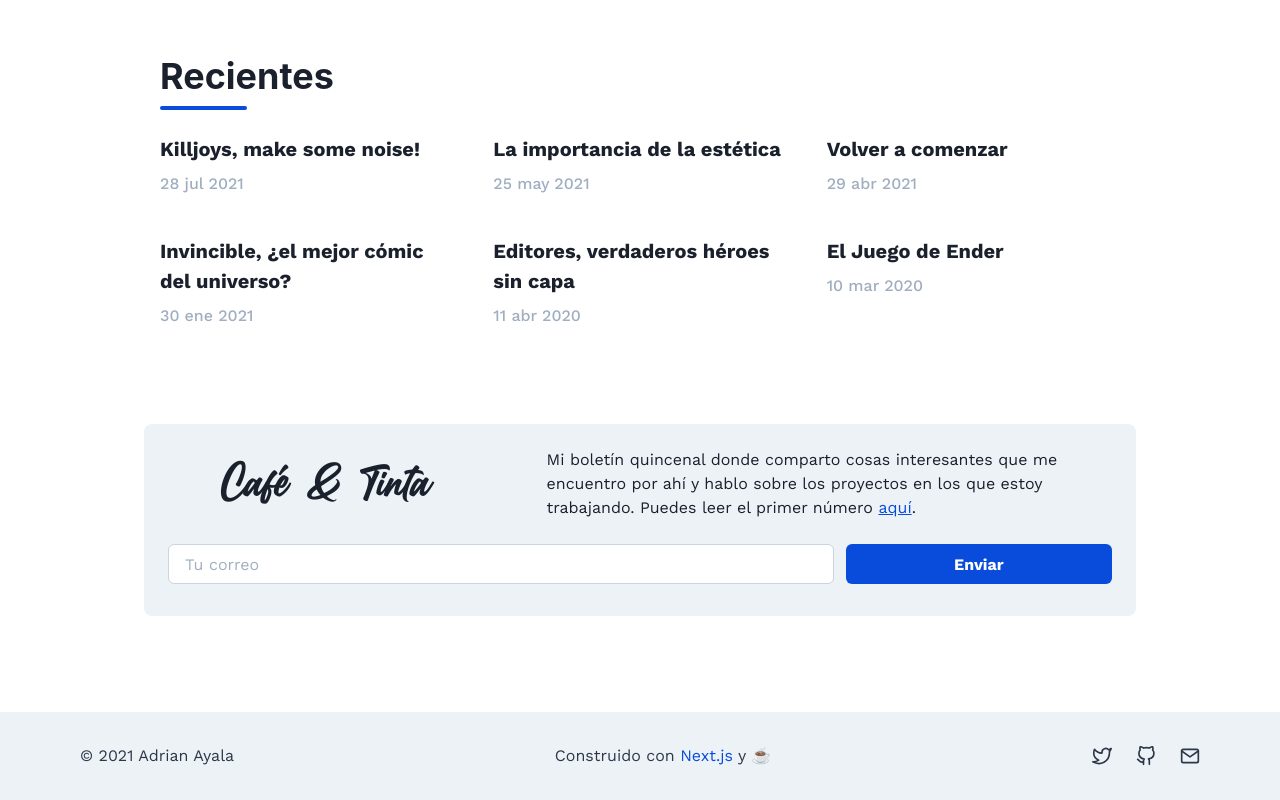
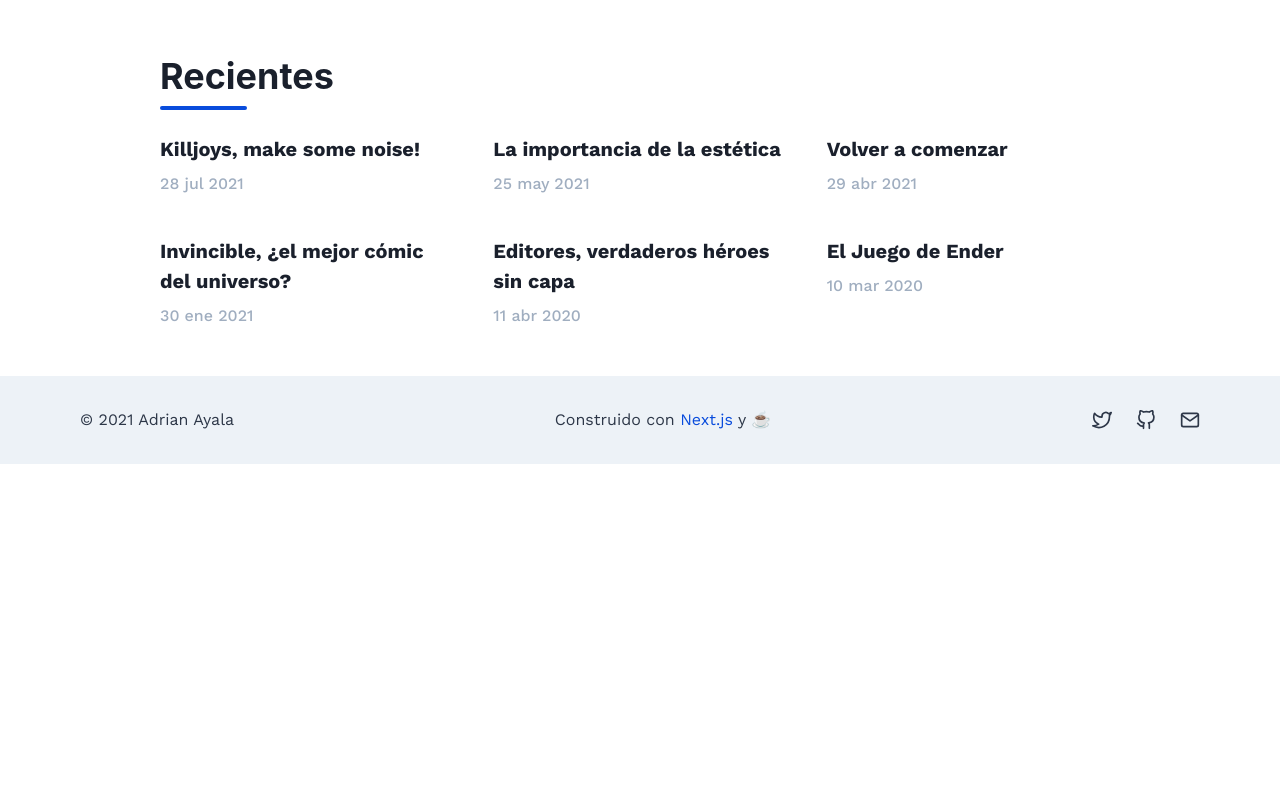
Before and after one commit to adrrian17/v2, a Next.js app: page / in a window 1280 px wide. Shown: the part 541-1341 px from the top of the page. After the commit the page ends 1005 px from the top, so only its background shows below. Built offline with nearby package versions, Linux system fonts and the light colour scheme.

Commit message:
Remove the Ghost newsletter form

```diff
--- a/src/components/newsletter/SuscribeForm.jsx
+++ /dev/null
@@ -1,120 +0,0 @@
-import { useState } from 'react';
-
-import NextLink from 'next/link';
-import {
-  Stack,
-  FormControl,
-  Input,
-  Button,
-  useColorModeValue,
-  Text,
-  Container,
-  Link,
-} from '@chakra-ui/react';
-
-import { CheckIcon } from '@chakra-ui/icons';
-
-export default function SuscribeForm() {
-  const [email, setEmail] = useState('');
-  const [state, setState] = useState('initial');
-  const [error, setError] = useState(false);
-
-  return (
-    <Container
-      maxW={'container.lg'}
-      bg={useColorModeValue('gray.100', 'whiteAlpha.100')}
-      rounded={'lg'}
-      direction={'column'}
-      my={24}
-      p={6}
-    >
-      <Stack
-        direction={{ base: 'column', lg: 'row' }}
-        align={'center'}
-        justify={'space-around'}
-        mb={6}
-      >
-        <Text
-          fontFamily={'Billion Dreams'}
-          fontSize={'5xl'}
-          textAlign={'center'}
-        >
-          Café & Tinta
-        </Text>
-        <Stack spacing={6}>
-          <Text maxW={'lg'}>
-            Mi boletín quincenal donde comparto cosas interesantes que me
-            encuentro por ahí y hablo sobre los proyectos en los que estoy
-            trabajando. Puedes leer el primer número{' '}
-            <NextLink href="/cafe-y-tinta-001" passHref>
-              <Link
-                textDecoration={'underline'}
-                color={useColorModeValue('brand.500', 'brand.300')}
-              >
-                aquí
-              </Link>
-            </NextLink>
-            .
-          </Text>
-        </Stack>
-      </Stack>
-      <Stack
-        direction={{ base: 'column', md: 'row' }}
-        as={'form'}
-        spacing={'12px'}
-        onSubmit={async (e) => {
-          e.preventDefault();
-          setError(false);
-          setState('submitting');
-
-          const res = await fetch('/api/members', {
-            method: 'POST',
-            body: email,
-          });
-
-          if (res.ok) {
-            setState('success');
-          } else {
-            setError(true);
-            setState('initial');
-          }
-        }}
-      >
-        <FormControl>
-          <Input
-            variant={'solid'}
-            borderWidth={1}
-            color={'gray.800'}
-            _placeholder={{
-              color: 'gray.400',
-            }}
-            borderColor={useColorModeValue('gray.300', 'gray.700')}
-            id={'email'}
-            type={'email'}
-            required
-            placeholder={'Tu correo'}
-            aria-label={'Tu correo'}
-            value={email}
-            disabled={state !== 'initial'}
-            onChange={(e) => setEmail(e.target.value)}
-          />
-        </FormControl>
-        <FormControl w={{ base: '100%', md: '40%' }}>
-          <Button
-            colorScheme={state === 'success' ? 'green' : 'brand'}
-            isLoading={state === 'submitting'}
-            w="100%"
-            type={state === 'success' ? 'button' : 'submit'}
-          >
-            {state === 'success' ? <CheckIcon /> : 'Enviar'}
-          </Button>
-        </FormControl>
-      </Stack>
-      <Text mt={2} textAlign={'center'} color={error ? 'red.500' : 'green'}>
-        {error &&
-          '!Oh no ha ocurrido un error! 😢 Por favor intenta de nuevo más tarde.'}
-        {!error && state === 'success' && '¡Gracias por suscribirte! 🥳'}
-      </Text>
-    </Container>
-  );
-}
--- a/src/pages/index.js
+++ b/src/pages/index.js
@@ -3,7 +3,6 @@ import Head from 'next/head';
 import DefaultLayout from '~/layouts/DefaultLayout';
 import Intro from '~/components/general/Intro';
 import RecentPosts from '~/components/posts/RecentPosts';
-import SuscribeForm from '~/components/newsletter/SuscribeForm';
 
 import fs from 'fs';
 import path from 'path';
@@ -44,7 +43,6 @@ export default function Home({ posts }) {
       </Head>
       <Intro />
       <RecentPosts posts={posts} />
-      <SuscribeForm />
     </>
   );
 }
```
